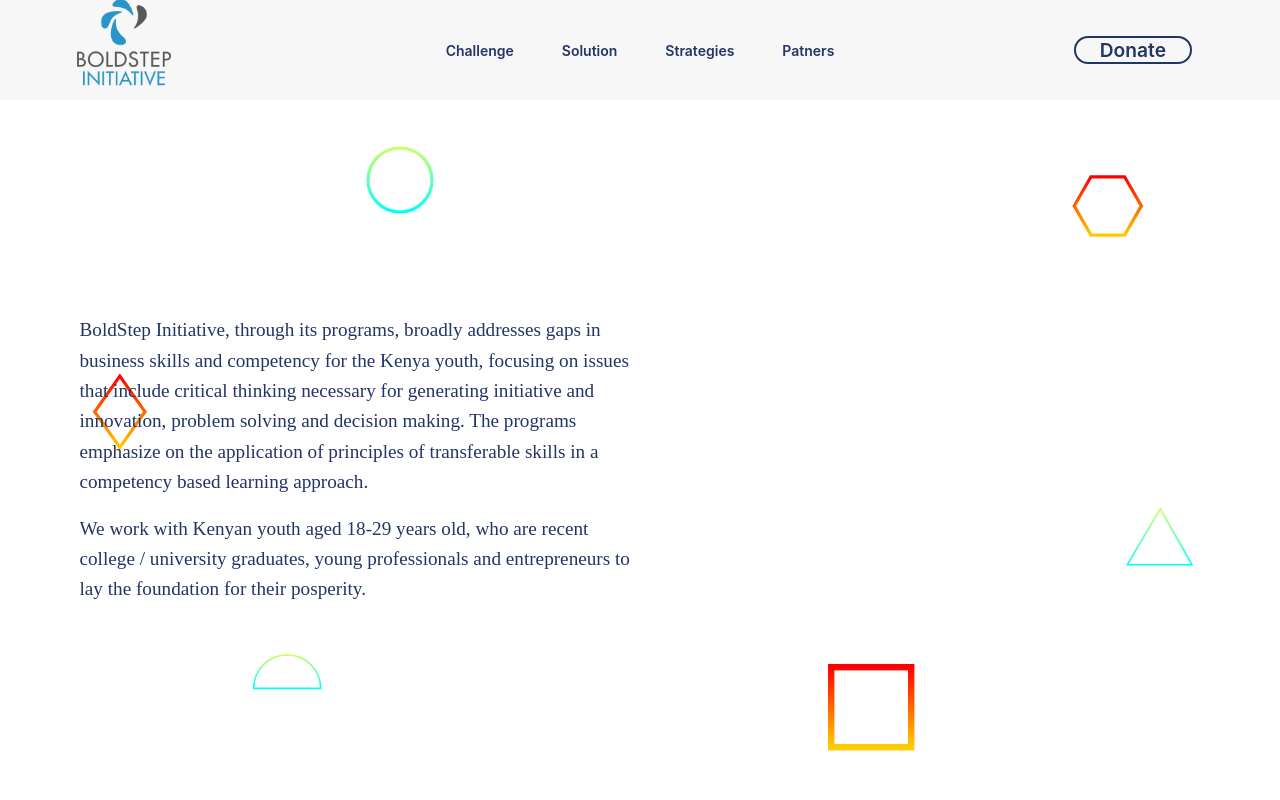
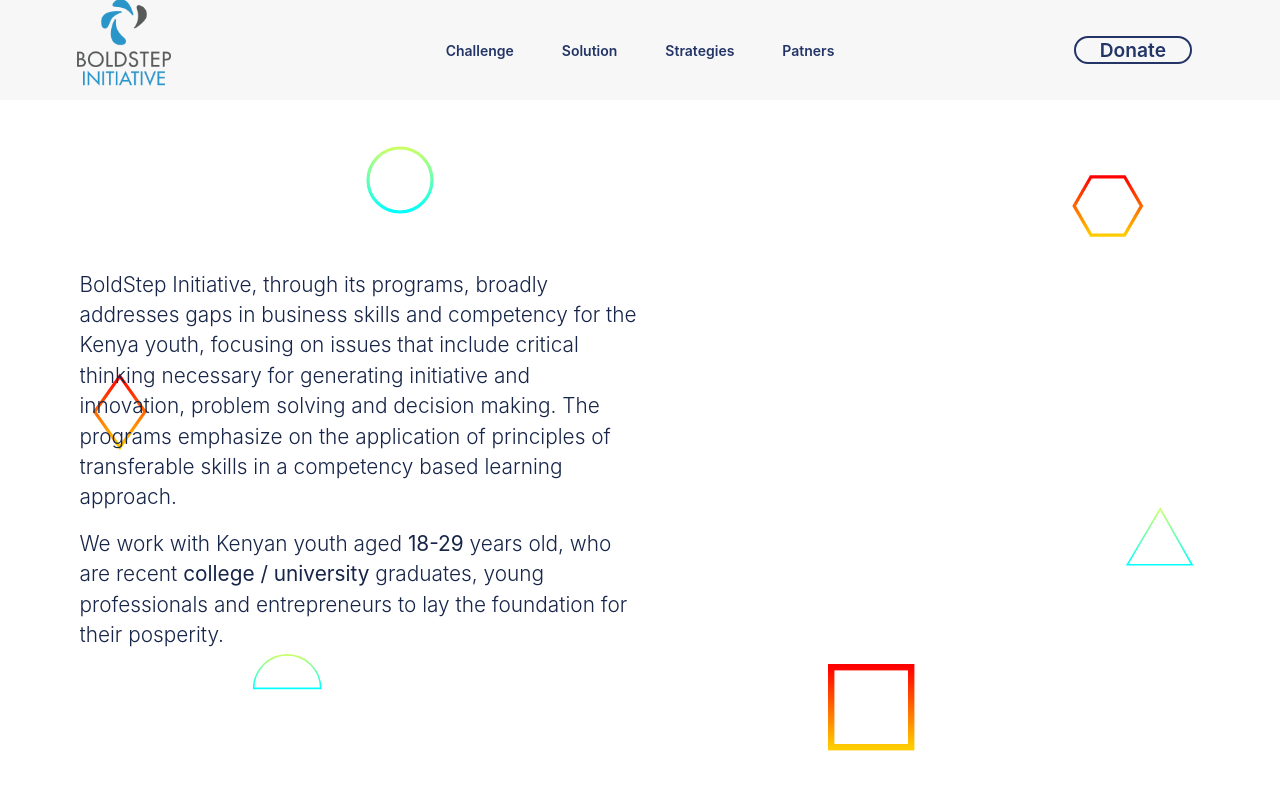
Before and after one commit to jbuyu/live-ngo, a Next.js app: page /solution in a window 1280 px wide. Shown: the top 800 px of the page. Built offline with nearby package versions, Linux system fonts and the light colour scheme.

Commit message:
sets up strategies, edits fonts

```diff
--- a/pages/solution.js
+++ b/pages/solution.js
@@ -21,10 +21,11 @@ export default function Solution() {
                     </p>
                     <br />
                     <p>
-                      We work with Kenyan youth aged 18-29 years old, who are
-                      recent college / university graduates, young professionals
-                      and entrepreneurs to lay the foundation for their
-                      posperity.
+                      We work with Kenyan youth aged <strong>18-29 </strong>{" "}
+                      years old, who are recent{" "}
+                      <strong>college / university</strong> graduates, young
+                      professionals and entrepreneurs to lay the foundation for
+                      their posperity.
                     </p>
                   </div>
                 </h1>
--- a/styles/banner.scss
+++ b/styles/banner.scss
@@ -13,7 +13,7 @@
     right: 0;
     top: 0;
     bottom: 0;
-    background-image: url("../public/back.svg");
+    background-image: url("/back.svg");
     height: 100%;
     background-size: cover;
     background-repeat: no-repeat;
--- a/styles/challenge.scss
+++ b/styles/challenge.scss
@@ -12,7 +12,7 @@
     right: 0;
     top: 0;
     bottom: 0;
-    background-image: url("../public/back.svg");
+    background-image: url("/back.svg");
     height: 100%;
     background-size: cover;
     background-repeat: no-repeat;
@@ -41,10 +41,9 @@
           position: relative;
 
           p {
-            color: #233567;
-            font-weight: 200;
-            font-family: "Playfair Display";
-            font-size: 1.2rem;
+            color: #172548;
+            font-weight: 300;
+            font-size: 1.3rem;
             margin: 0;
             line-height: 1.9rem;
           }
--- a/styles/solution.scss
+++ b/styles/solution.scss
@@ -12,7 +12,7 @@
     right: 0;
     top: 0;
     bottom: 0;
-    background-image: url("../public/back.svg");
+    background-image: url("/back.svg");
     height: 100%;
     background-size: cover;
     background-repeat: no-repeat;
@@ -41,10 +41,9 @@
           position: relative;
 
           p {
-            color: #233567;
-            font-weight: 200;
-            font-family: "Playfair Display";
-            font-size: 1.2rem;
+            color: #172548;
+            font-weight: 300;
+            font-size: 1.3rem;
             margin: 0;
             line-height: 1.9rem;
           }
--- a/styles/strategies.scss
+++ b/styles/strategies.scss
@@ -1,4 +1,11 @@
 .strategies {
+  display: flex;
+  align-items: center;
+  justify-content: center;
+  flex-direction: column;
+  min-height: 100vh;
+  margin: 0;
+  // font-family: "lato", sans-serif;
   .timeline-item {
     .timeline-item-content {
       .tag {
@@ -20,7 +27,7 @@
   //   right: 0;
   //   top: 0;
   //   bottom: 0;
-  //   background-image: url("../public/back.svg");
+  //   background-image: url("/back.svg");
   //   height: 100%;
   //   background-size: cover;
   //   background-repeat: no-repeat;
```
